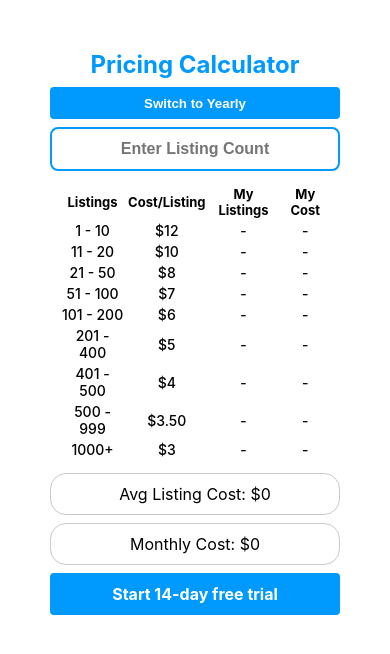
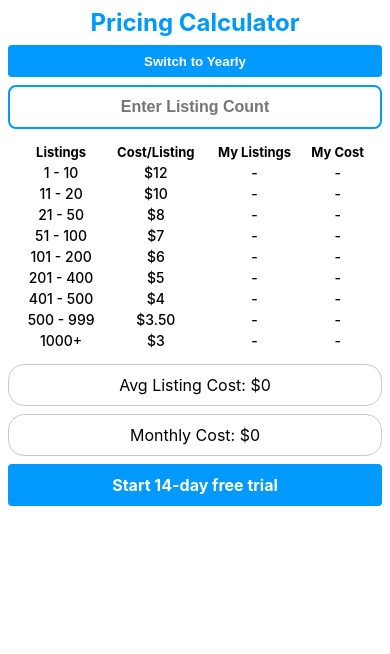
Before and after one commit to nathan-dopko/bestycalc, a React (Create React App) app: page / in a window 390 px wide. Shown: the top 654 px of the page. Built offline with nearby package versions, Linux system fonts and the light colour scheme.

Commit message:
lowered padding

```diff
--- a/src/App.css
+++ b/src/App.css
@@ -24,7 +24,7 @@
 
   .compWrapper {
     flex-direction: column-reverse;
-    padding: 20px;
+    /* padding: 20px; */
     gap: 20px;
   }
 }
--- a/src/components/Vreact/styles.css
+++ b/src/components/Vreact/styles.css
@@ -186,7 +186,7 @@ input[type="number"] {
 
 @media (max-width: 900px) {
   .calculatorWrapper {
-    padding: 30px;
+    padding: 8px;
     width: 100%;
   }
 
@@ -238,7 +238,7 @@ input[type="number"] {
 
 @media (max-width: 550px) {
   .calculatorWrapper {
-    padding: 30px;
+    padding: 8px;
   }
 
   .headerWrapper {
```
